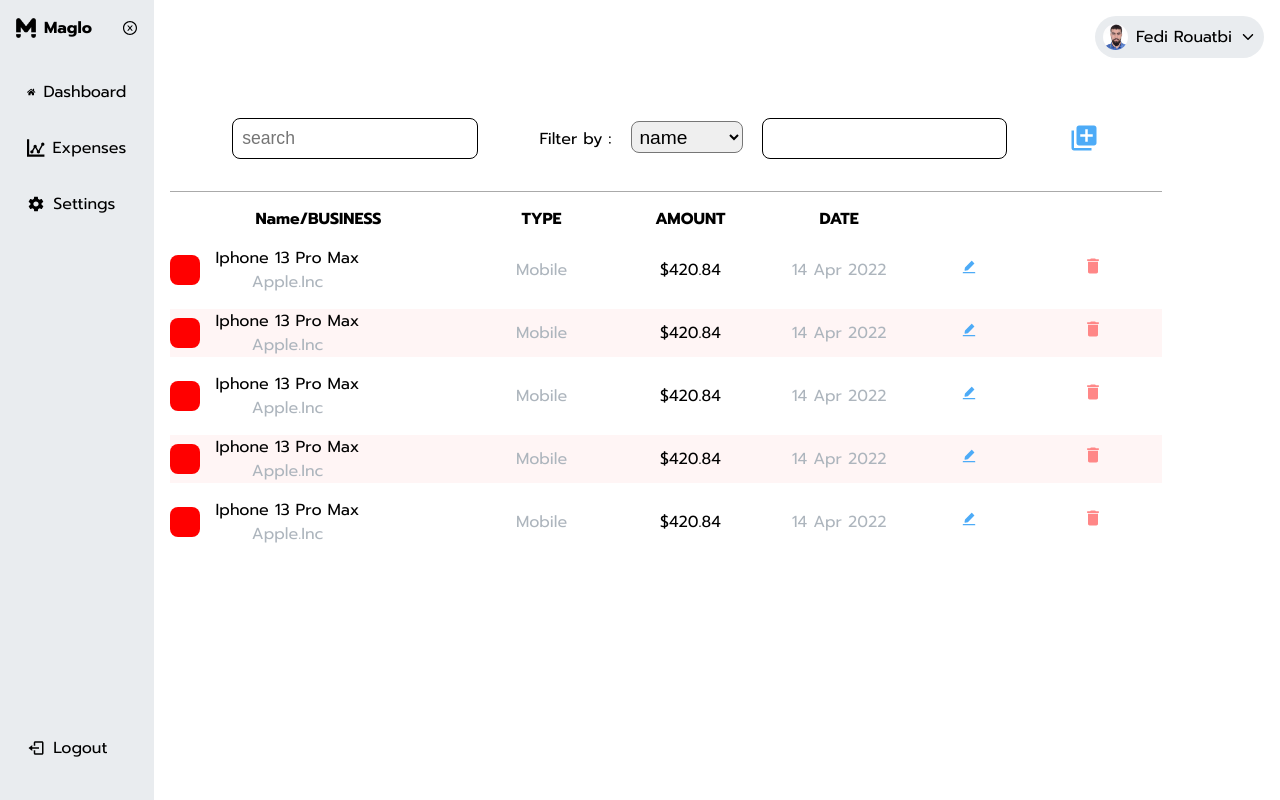
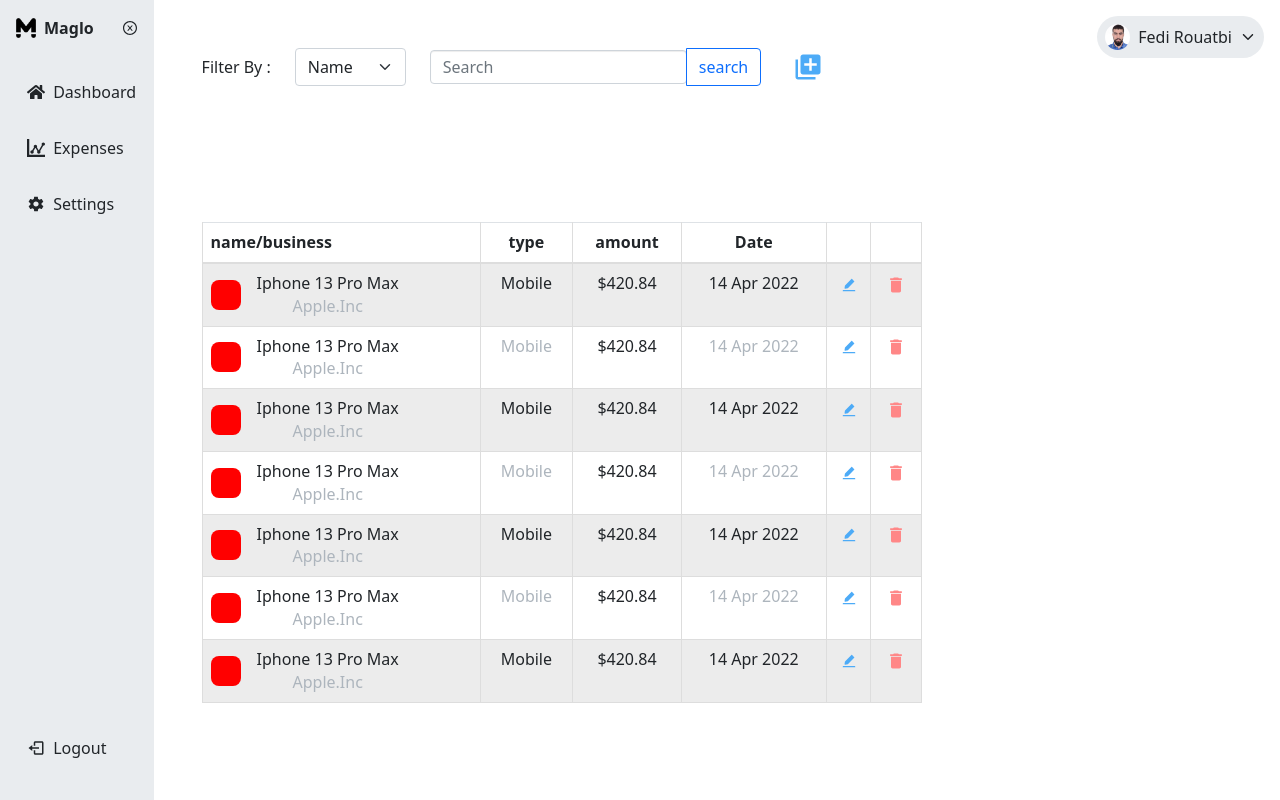
Before and after one commit to FediRouatbi/Expense-Tracker, a React (Create React App) app: page /expenses in a window 1280 px wide. Built offline with nearby package versions, Linux system fonts and the light colour scheme.

Commit message:
'setting up table of all expenses'

```diff
--- a/public/index.html
+++ b/public/index.html
@@ -9,12 +9,21 @@
       name="description"
       content="Web site created using create-react-app"
     />
+
+    <script src="http://code.jquery.com/jquery-1.11.0.min.js"></script>
+
+    <link
+      rel="stylesheet"
+      href="http://maxcdn.bootstrapcdn.com/bootstrap/3.2.0/css/bootstrap.min.css"
+    />
+    <script src="//maxcdn.bootstrapcdn.com/bootstrap/3.2.0/js/bootstrap.min.js"></script>
     <link rel="preconnect" href="https://fonts.googleapis.com" />
     <link rel="preconnect" href="https://fonts.gstatic.com" crossorigin />
     <link
       href="https://fonts.googleapis.com/css2?family=Prompt:wght@400;500;700&display=swap"
       rel="stylesheet"
     />
+
     <link rel="apple-touch-icon" href="%PUBLIC_URL%/logo192.png" />
     <!--
       manifest.json provides metadata used when your web app is installed on a
--- a/src/App.css
+++ b/src/App.css
@@ -1,9 +1,8 @@
-.container {
+.containerr {
   height: 100vh;
   display: flex;
 }
 .flex {
   display: flex;
   flex-grow: 1;
-
 }
--- a/src/App.js
+++ b/src/App.js
@@ -11,7 +11,7 @@ function App() {
     <BrowserRouter>
       <Sticky />
 
-        <div className="container">
+      <div className="containerr">
         <Nav />
         <Routes>
           <Route
@@ -27,7 +27,6 @@ function App() {
           <Route path="/Settings" element={<Settings />} />
         </Routes>
       </div>
-
     </BrowserRouter>
   );
 }
--- a/src/components/Item.js
+++ b/src/components/Item.js
@@ -5,7 +5,7 @@ import { AiFillEdit } from "react-icons/ai";
 const Item = (props) => {
   return (
     <tr className="table__tr">
-      <td className="table__tr--th disp">
+      <td className="table__tr--th disp" colSpan={3}>
         <div className="flexi">
           <div className="item__data--img">
             <img src="" alt="" />
--- a/src/components/Nav.js
+++ b/src/components/Nav.js
@@ -12,7 +12,7 @@ const Nav = () => {
   const [hidden, setHidden] = useState("");
   return (
     <>
-      <nav className={`nav ${hidden}`}>
+      <nav className={`navv ${hidden}`}>
         <div className="logo">
           <img src={logo} alt="" className="logo__img" />
           <span className="logo__text">Maglo</span>
@@ -24,24 +24,24 @@ const Nav = () => {
           />
         </div>
 
-        <ul className="navigation">
-          <Link className="navigation__item" to={"/"}>
-            <FaHome className="navigation__item--logo" />
+        <ul className="nav">
+          <Link className="nav__item" to={"/"}>
+            <FaHome className="nav__item--logo" />
 
-            <div className="navigation__item--text">dashboard</div>
+            <div className="nav__item--text">dashboard</div>
           </Link>
-          <Link className="navigation__item" to={"/expenses"}>
-            <ImStatsDots className="navigation__item--logo" />
-            <div className="navigation__item--text">expenses</div>
+          <Link className="nav__item" to={"/expenses"}>
+            <ImStatsDots className="nav__item--logo" />
+            <div className="nav__item--text">expenses</div>
           </Link>
-          <Link className="navigation__item" to={"/settings"}>
-            <IoMdSettings className="navigation__item--logo" />
-            <div className="navigation__item--text">settings</div>
+          <Link className="nav__item" to={"/settings"}>
+            <IoMdSettings className="nav__item--logo" />
+            <div className="nav__item--text">settings</div>
           </Link>
-          <li className="navigation__item">
-            <BiLogOut className="navigation__item--logo" />
-            <div className="navigation__item--text">logout</div>
-          </li>
+          <Link className="nav__item" to={"/settings"}>
+            <BiLogOut className="nav__item--logo" />
+            <div className="nav__item--text">logout</div>
+          </Link>
         </ul>
       </nav>
       {hidden && (
--- a/src/components/item.scss
+++ b/src/components/item.scss
@@ -1,31 +1,13 @@
 .item {
-  display: flex;
-  justify-content: space-between;
-  align-items: center;
-  padding: 1em 0;
-  & + .item {
-    border-top: 1px solid #aaa;
-  }
   &__type {
-    width: 15%;
-    text-align: center;
     color: #adb5bd;
   }
   &__amount {
-    width: 15%;
-    text-align: center;
   }
   &__date {
-    width: 15%;
-    text-align: center;
     color: #adb5bd;
   }
   &__data {
-    width: 30%;
-    display: flex;
-    gap: 1em;
-
-    align-items: center;
     &--img {
       width: 30px;
       height: 30px;
--- a/src/components/nav.scss
+++ b/src/components/nav.scss
@@ -1,4 +1,4 @@
-.nav {
+.navv {
   width: 12%;
   background-color: #e9ecef;
   padding: 1em;
@@ -27,7 +27,7 @@
     margin-left: 0.5em;
   }
 }
-.navigation {
+.nav {
   height: 100%;
   list-style: none;
   display: flex;
@@ -47,6 +47,8 @@
     cursor: pointer;
     margin-bottom: 1em;
     &:hover {
+      color: inherit;
+      text-decoration: none;
       background-color: #c0eb75;
     }
 
--- a/src/components/sticky.scss
+++ b/src/components/sticky.scss
@@ -1,8 +1,5 @@
 .top {
-  display: flex;
   padding: 1em;
-  justify-content: flex-end;
-  align-items: center;
   position: absolute;
   right: 0;
   top: 0;
--- a/src/index.css
+++ b/src/index.css
@@ -7,6 +7,7 @@
 }
 html {
   font-family: "Prompt", sans-serif;
+  font-size: 100%;
 }
 #root {
   height: 100vh;
--- a/src/pages/AllExpenses.js
+++ b/src/pages/AllExpenses.js
@@ -1,44 +1,112 @@
-import React from "react";
+import React, { useState } from "react";
 import "./alllexpenses.scss";
 import { MdLibraryAdd } from "react-icons/md";
 import Item from "../components/Item";
+import {
+  Table,
+  Form,
+  InputGroup,
+  FormControl,
+  Col,
+  Row,
+  Button,
+} from "react-bootstrap";
 
 const AllExpenses = () => {
+  const [addExpense, setAddExpense] = useState(false);
+
   return (
     <div className="alllexpenses">
       <div className="add ">
-        <input type="text" placeholder="search" />
+        <Form>
+          <Row className="align-items-center">
+            <Col xs="auto">
+              <div>Filter By : </div>
+            </Col>
+            <Col xs="auto">
+              <select class="form-select" aria-label="Default select example">
+                <option selected>Name</option>
+                <option value="1">Type</option>
+                <option value="2">Amount</option>
+              </select>
+            </Col>
+            <Col xs="auto">
+              <div class="input-group">
+                <input
+                  type="search"
+                  class="form-control rounded"
+                  placeholder="Search"
+                  aria-label="Search"
+                  aria-describedby="search-addon"
+                />
+                <button type="button" class="btn btn-outline-primary">
+                  search
+                </button>
+              </div>
+            </Col>
+          </Row>
+        </Form>
 
-        <div className="option">
-          <label>Filter by :</label>
-          <select className="select">
-            <option value="name">name</option>
-            <option value="type">type</option>
-            <option value="amount">amount</option>
-          </select>
-          <input type="text" />
-        </div>
+        <MdLibraryAdd
+          size={30}
+          color="#4dabf7"
+          className="icon"
+          onClick={() => setAddExpense((prev) => !prev)}
+        />
+      </div>
 
-        <MdLibraryAdd size={30} color="#4dabf7" className="icon" />
-      </div>
-      <table className="table">
+      <Form className={addExpense ? "" : "hideit"}>
+        <Row className="align-items-center">
+          <Col xs="auto">
+            <Form.Label htmlFor="inlineFormInput" visuallyHidden>
+              Name
+            </Form.Label>
+            <Form.Control id="inlineFormInput" placeholder="Name/BUSINESS	" />
+          </Col>
+          <Col xs="auto">
+            <Form.Label htmlFor="inlineFormInputGroup" visuallyHidden>
+              Username
+            </Form.Label>
+            <InputGroup>
+              <FormControl id="inlineFormInputGroup" placeholder="Type" />
+            </InputGroup>
+          </Col>
+          <Col xs="auto">
+            <Form.Label htmlFor="inlineFormInputGroup" visuallyHidden>
+              Username
+            </Form.Label>
+            <InputGroup>
+              <FormControl id="inlineFormInputGroup" placeholder="Amount" />
+            </InputGroup>
+          </Col>
+
+          <Col xs="auto">
+            <Button type="submit">Add</Button>
+          </Col>
+        </Row>
+      </Form>
+      <Table striped bordered hover className="table">
         <thead>
-          <tr className="table__tr">
-            <th className="table__tr--th">Name/BUSINESS</th>
-            <th>TYPE</th>
-            <th>AMOUNT</th>
-            <th>DATE</th>
+          <tr>
+            <th colSpan={3}>name/business </th>
+            <th>type</th>
+            <th>amount</th>
+            <th>Date</th>
+            <th></th>
             <th></th>
           </tr>
         </thead>
+
         <tbody>
           <Item delete={true} />
           <Item delete={true} />
           <Item delete={true} />
           <Item delete={true} />
           <Item delete={true} />
+          <Item delete={true} />
+          <Item delete={true} />
         </tbody>
-      </table>
+      </Table>
     </div>
   );
 };
--- a/src/pages/alllexpenses.scss
+++ b/src/pages/alllexpenses.scss
@@ -1,54 +1,26 @@
 .alllexpenses {
-  overflow: auto;
-  margin-top: 70px;
-  padding: 1em;
-  width: 80%;
-  .add {
-    display: flex;
-    align-items: center;
-    justify-content: space-around;
-    padding: 2em;
-
-    input {
-      font-size: 1.1rem;
-      outline: 0;
-      padding: 0.5em;
-      border-radius: 8px;
-      border: 1px solid;
-    }
-    button {
-      outline: 0;
-      border: 0;
-      padding: 1em 2em;
-    }
-  }
+  padding: 3em 0 0 3em;
+  width: 60%;
+  height: 100%;
+  transition: all 0.5s ease-in;
+}
+.add {
+  display: flex;
+  gap: 2em;
+  padding-bottom: 2em;
+  align-items: center;
 }
 
+.hideit {
+  visibility: hidden;
+}
 .table {
-  border-top: 1px solid #aaa;
-  text-align: left;
-  width: 100%;
-  margin: 0 auto;
-  border-spacing: 0 15px;
-
-  &__tr {
-    text-align: center;
-    &:nth-child(even) {
-      background-color: #fff5f5;
-    }
-
-    &--th,
-    &--td {
-      width: 30%;
-    }
-  }
+  margin-top: 2em;
 }
-.select {
-  width: 7rem;
-  height: 2rem;
-  font-size: 1.2rem;
-  border-radius: 8px;
-  padding: 0.2em;
-  cursor: pointer;
-  margin: 0 1em;
+table th:is(:not(:first-child)),
+td {
+  text-align: center;
 }
+.input-group {
+  align-items: center !important;
+}
```
Also changed, not shown: src/index.js (+6 -6 lines). Lines whose indentation alone changed are shown as unchanged.
